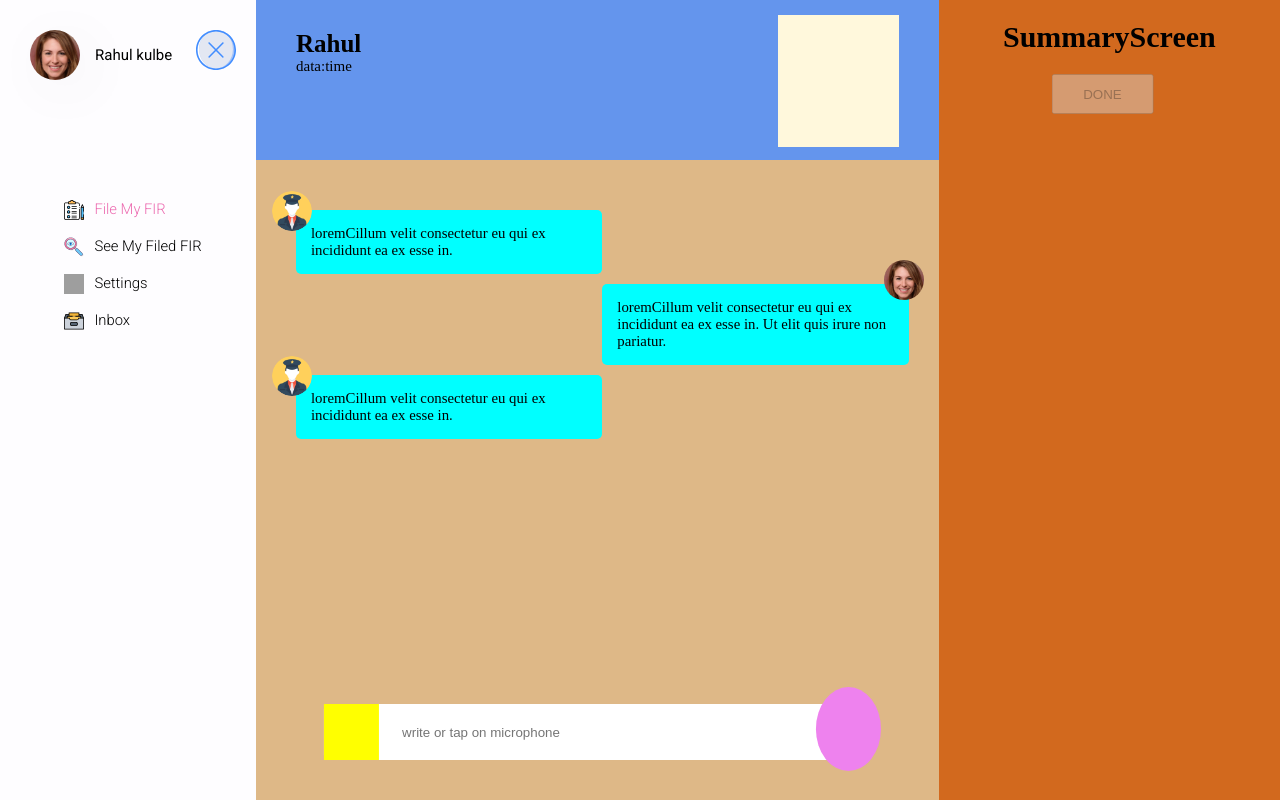
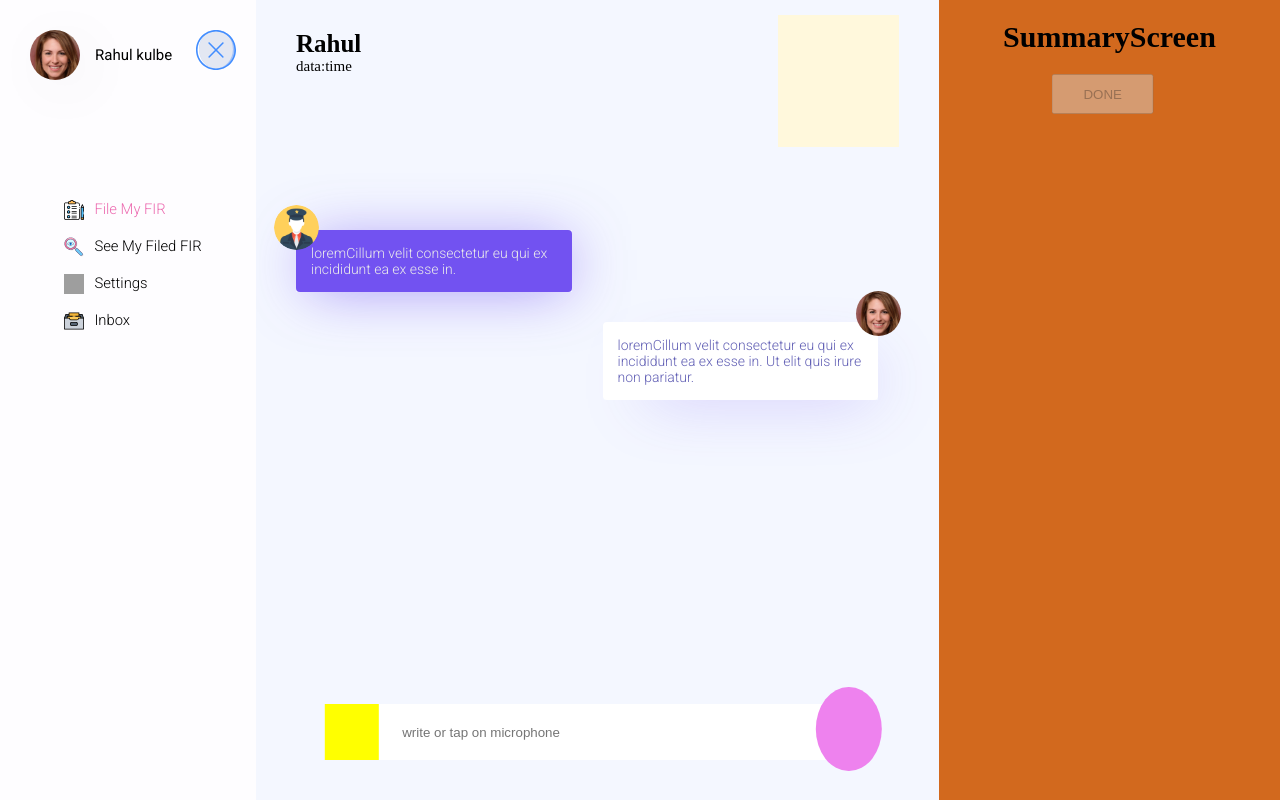
Before and after one commit to RishabhVerma098/policeuser, a React (Create React App) app: page /app in a window 1280 px wide. Built offline with nearby package versions, Linux system fonts and the light colour scheme; grey boxes are pictures that could not be loaded.

Commit message:
chat screen design1 done

```diff
--- a/package.json
+++ b/package.json
@@ -19,6 +19,7 @@
     "redux-devtools-extension": "^2.13.8",
     "redux-thunk": "^2.3.0",
     "rsuite": "^4.2.0",
+    "simplebar-react": "^2.1.0",
     "speech-to-text": "^2.9.1",
     "styled-components": "^5.0.0"
   },
--- a/src/components/main/chat/chatScreen/chatScreen.js
+++ b/src/components/main/chat/chatScreen/chatScreen.js
@@ -2,6 +2,8 @@ import React, { Component } from "react";
 import "./chatScreen.scss";
 import { summaryData } from "../../../../store/actions";
 import { connect } from "react-redux";
+import SimpleBar from "simplebar-react";
+import "simplebar/dist/simplebar.min.css";
 
 class ChatScreen extends Component {
   state = {
@@ -23,7 +25,7 @@ class ChatScreen extends Component {
 
   render() {
     return (
-      <div className="chatScreen">
+      <SimpleBar className="chatScreen">
         <div className="police-message message">
           <div
             className="avatar"
@@ -40,16 +42,7 @@ class ChatScreen extends Component {
             elit quis irure non pariatur.
           </div>
         </div>
-        <div className="police-message message">
-          <div
-            className="avatar"
-            onClick={() => this.props.summaryData(this.state.Data)}
-          ></div>
-          <div className="text">
-            loremCillum velit consectetur eu qui ex incididunt ea ex esse in.
-          </div>
-        </div>
-      </div>
+      </SimpleBar>
     );
   }
 }
--- a/src/components/main/chat/chatScreen/chatScreen.scss
+++ b/src/components/main/chat/chatScreen/chatScreen.scss
@@ -1,46 +1,64 @@
+@import "../../../globals/global";
+
 .chatScreen {
   width: 100%;
   height: 70vh;
-  background-color: burlywood;
+  background-color: $chatBackgroundColor;
+
   display: flex;
   flex-direction: column;
   padding: 4rem 3rem 3rem 4rem;
   overflow-y: auto;
   .message {
-    max-width: 50%;
-    margin-top: 1rem;
-
-    align-self: flex-start;
+    max-width: 45%;
+    margin-top: 3rem;
     position: relative;
     .avatar {
-      width: 4rem;
-      height: 4rem;
+      width: 4.5rem;
+      height: 4.5rem;
       border-radius: 100%;
       position: absolute;
-      top: -30%;
+      top: -40%;
       left: -8%;
     }
     .text {
       width: 100%;
-      font-size: calc(0.2rem + 1vw);
-      background-color: cyan;
-      border-radius: 5px;
+      font-size: 1.4rem;
+      background-color: $blueColor;
+      border-radius: 4px;
       padding: 1.5rem;
+      font-family: "Roboto", sans-serif;
+      font-weight: 300;
     }
   }
   .police-message {
+    align-self: flex-start;
+    -webkit-box-shadow: 4px 4px 58px -9px rgba(114, 82, 241, 0.68);
+    -moz-box-shadow: 4px 4px 58px -9px rgba(114, 82, 241, 0.68);
+    box-shadow: 4px 4px 58px -9px rgba(114, 82, 241, 0.68);
     .avatar {
       background-image: url("../../../../asset/police.png");
       background-size: cover;
     }
+    .text {
+      color: #eaeaea;
+    }
   }
   .user-message {
     align-self: flex-end;
+    margin-left: 50%;
+    -webkit-box-shadow: 20px 20px 64px -25px rgba(114, 82, 241, 0.38);
+    -moz-box-shadow: 20px 20px 64px -25px rgba(114, 82, 241, 0.38);
+    box-shadow: 20px 20px 64px -25px rgba(114, 82, 241, 0.38);
     .avatar {
-      top: -30%;
       left: 92%;
       background-image: url("../../../../asset/person.jpeg");
       background-size: cover;
     }
+
+    .text {
+      background-color: white;
+      color: $blueTextColor;
+    }
   }
 }
--- a/src/components/main/chat/userAndPoliceFig/userAndPoliceFig.scss
+++ b/src/components/main/chat/userAndPoliceFig/userAndPoliceFig.scss
@@ -1,10 +1,11 @@
+@import "../../../globals/global";
 .userAndPoliceFig {
   width: 100%;
   height: 20vh;
   display: flex;
   justify-content: space-between;
   padding: 3rem 4rem 1rem 4rem;
-  background-color: cornflowerblue;
+  background-color: $chatBackgroundColor;
 
   .userNameDateTime {
   }
--- a/src/components/main/main-index.scss
+++ b/src/components/main/main-index.scss
@@ -1,6 +1,8 @@
+@import "../globals/global";
+
 .main {
   float: right;
-  background-color: burlywood;
+  background-color: $chatBackgroundColor;
   width: 90%;
   height: 100vh;
   display: flex;
```
Also changed, not shown: 1 other file (tests, documents, lock files or other folders).
